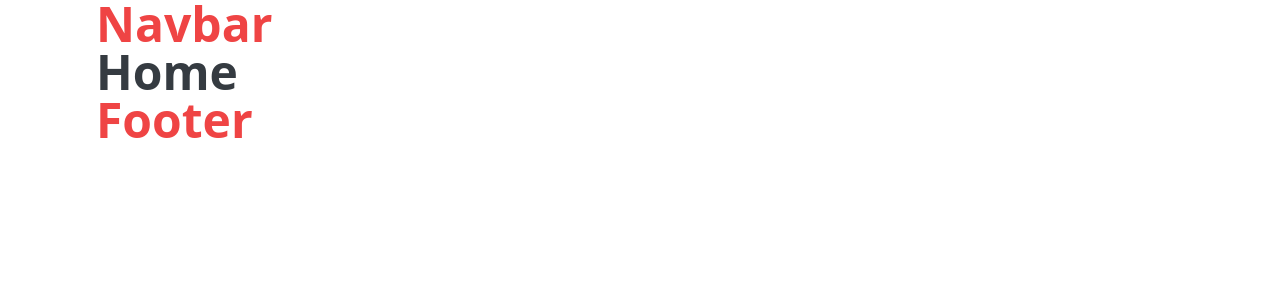
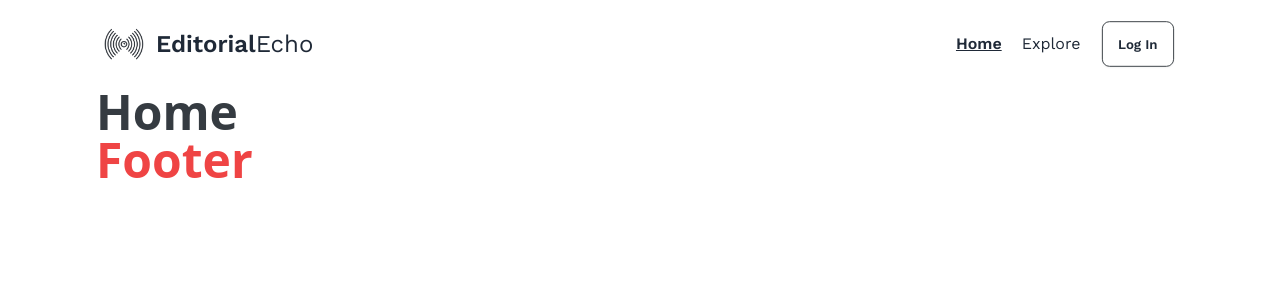
Before and after one commit to ShakeefAhmedRakin/EditorialEcho-Client, a React (Vite) app: page / in a window 1280 px wide. Shown: the top 300 px of the page. Built offline with nearby package versions, Linux system fonts and the light colour scheme.

Commit message:
Added some dummy navbar links and a login button to the navbar.

```diff
--- a/package.json
+++ b/package.json
@@ -14,6 +14,7 @@
     "match-sorter": "^6.3.1",
     "react": "^18.2.0",
     "react-dom": "^18.2.0",
+    "react-icons": "^4.12.0",
     "react-router-dom": "^6.21.1",
     "sort-by": "^1.2.0"
   },
@@ -22,6 +23,7 @@
     "@types/react-dom": "^18.2.17",
     "@vitejs/plugin-react": "^4.2.1",
     "autoprefixer": "^10.4.16",
+    "daisyui": "^4.4.24",
     "eslint": "^8.55.0",
     "eslint-plugin-react": "^7.33.2",
     "eslint-plugin-react-hooks": "^4.6.0",
--- /dev/null
+++ b/src/pages/Public/Shared/Navbar.css
@@ -0,0 +1,5 @@
+.active {
+    font-weight: 600;
+    text-decoration: underline;
+    transition-duration: 1s;
+}
--- a/src/pages/Public/Shared/Navbar.jsx
+++ b/src/pages/Public/Shared/Navbar.jsx
@@ -1,8 +1,51 @@
+import { RxHamburgerMenu } from "react-icons/rx";
+import { NavLink } from "react-router-dom";
+import "./Navbar.css";
+
 const Navbar = () => {
+  const links = (
+    <>
+      <li>
+        <NavLink to={"/"}>Home</NavLink>
+      </li>
+      <li>
+        <NavLink to={"/explore"}>Explore</NavLink>
+      </li>
+    </>
+  );
+
   return (
-    <>
-      <h1 className="text-5xl text-red-500 font-bold">Navbar</h1>
-    </>
+    <div className="navbar py-5">
+      <div className="navbar-start">
+        <div className="flex items-center gap-3">
+          <img src="/logo.png" className="w-10" />
+          <h1 className="font-heading font-semibold text-2xl">
+            Editorial<span className="font-normal">Echo</span>
+          </h1>
+        </div>
+      </div>
+      <div className="navbar-end">
+        <ul className="hidden lg:flex items-center gap-5 font-heading">
+          {links}
+          <li>
+            <button className="btn bg-transparent border-primary hover:bg-transparent hover:shadow-xl duration-300 hover:border-primary">
+              Log In
+            </button>
+          </li>
+        </ul>
+        <div className="dropdown dropdown-end">
+          <div tabIndex={0} role="button" className="btn btn-ghost lg:hidden">
+            <RxHamburgerMenu className="text-2xl -mr-4"></RxHamburgerMenu>
+          </div>
+          <ul
+            tabIndex={0}
+            className="menu menu-sm dropdown-content mt-3 z-[1] p-2 shadow bg-base-100 rounded-box w-52"
+          >
+            {links}
+          </ul>
+        </div>
+      </div>
+    </div>
   );
 };
 
--- a/tailwind.config.js
+++ b/tailwind.config.js
@@ -16,5 +16,5 @@ export default {
       },
     },
   },
-  plugins: [],
+  plugins: [require("daisyui")],
 };
```
Also changed, not shown: .eslintrc.cjs, 1 other file (tests, documents, lock files or other folders).
